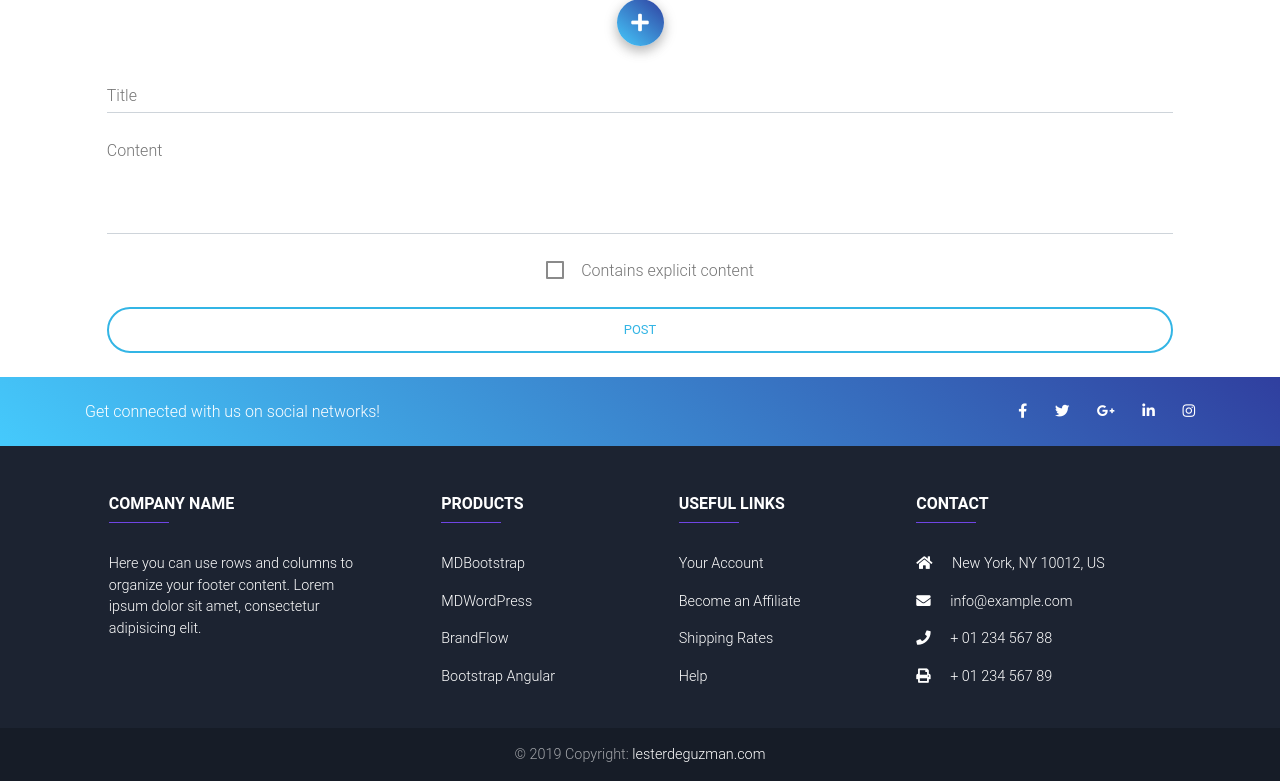
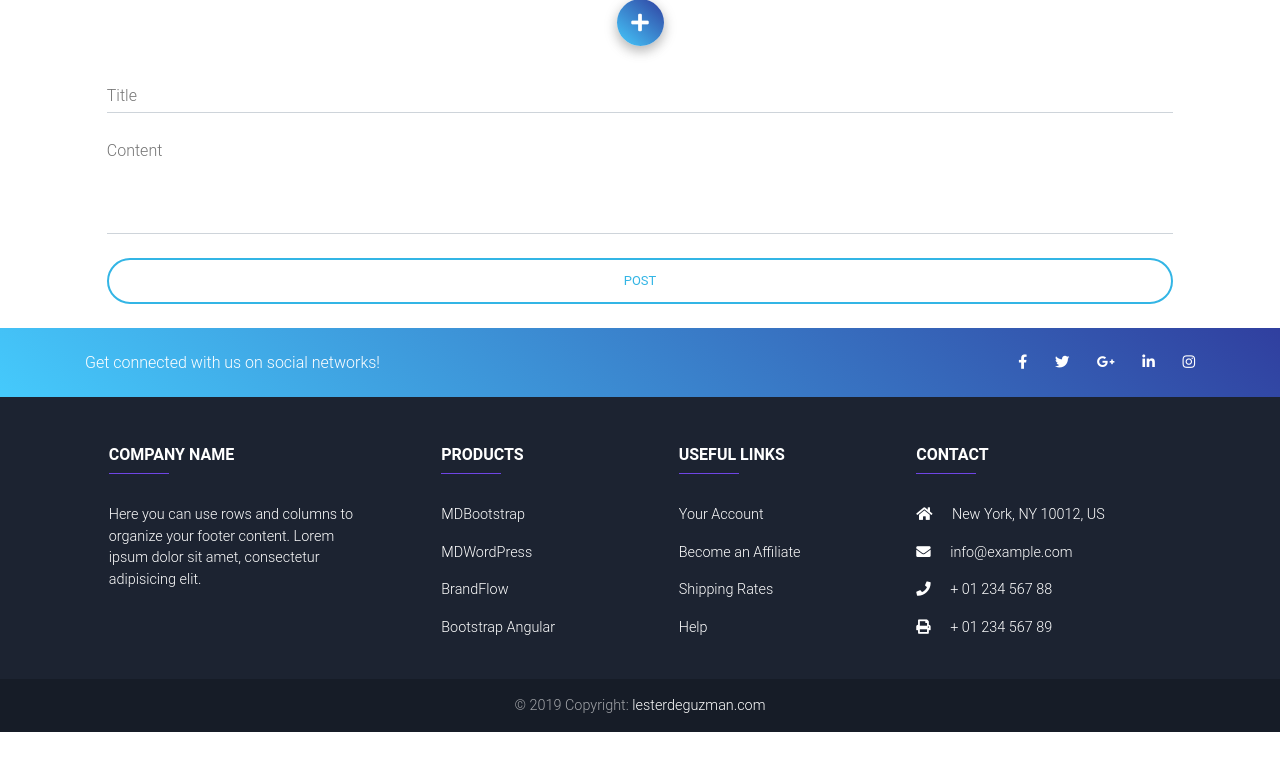
Before and after one commit to Lester016/Reverie, a Flask app: template app/templates/posts/create-post.html in a window 1280 px wide. Shown: the part 89-870 px from the top of the page. After the commit the page ends 821 px from the top, so only its background shows below. Run offline with Flask 3, Linux system fonts and the light colour scheme; the template is opened without the code that fills it: values that come from a table or form of the project are taken from there, others are empty; some libraries are stand-ins or nearby versions; some web fonts are replaced.

Commit message:
Delete explicit content validation

```diff
--- a/app/templates/posts/create-post.html
+++ b/app/templates/posts/create-post.html
@@ -25,12 +25,6 @@
                     {{ form.content.label }}
                 </div>
 
-                <!-- Copy -->
-                <div class="form-check">
-                    <input type="checkbox" class="form-check-input" id="materialContactFormCopy">
-                    <label class="form-check-label" for="materialContactFormCopy">Contains explicit content</label>
-                </div>
-
                 <!-- Send button -->
                 <button class="btn btn-outline-info btn-rounded btn-block z-depth-0 my-4 waves-effect"
                     type="submit">Post</button>
```
